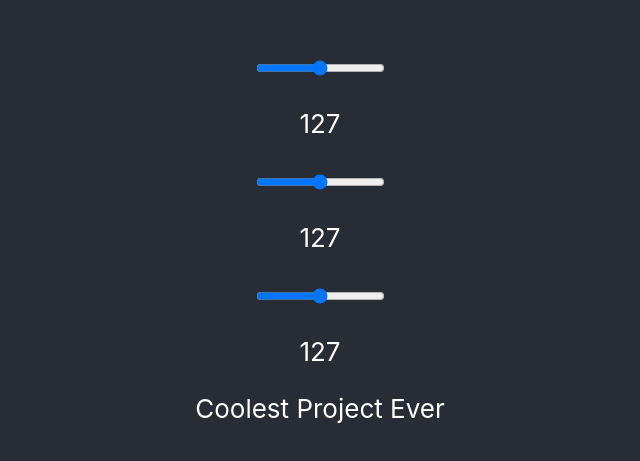
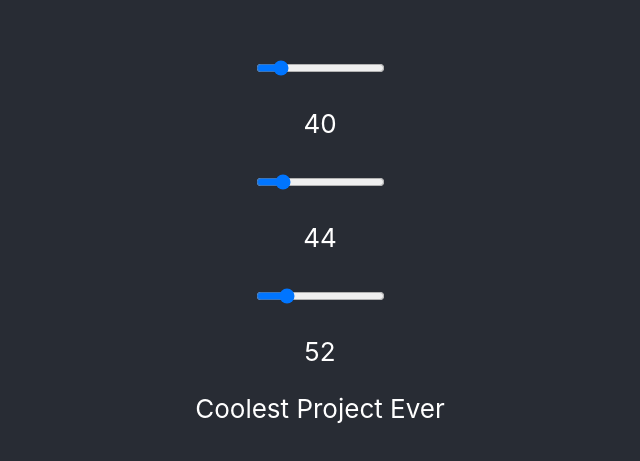
Before and after one commit to Noam-Bahar/color-slider, a React (Create React App) app: page / in a window 1280 px wide. Shown: the part 163-624 px from the top of the page, without its empty margins (320-960 px from the left). Built offline with nearby package versions, Linux system fonts and the light colour scheme.

Commit message:
feat: complete color sliders

```diff
--- a/src/App.css
+++ b/src/App.css
@@ -1,5 +1,6 @@
 .App {
-  text-align: center;background-color: #282c34;
+  text-align: center;
+  /* background-color: #282c34; */
   min-height: 100vh;  color: white;  font-size: calc(10px + 2vmin);
 display: flex;
   flex-direction: column;
--- a/src/App.js
+++ b/src/App.js
@@ -1,12 +1,17 @@
+import { useRecoilState, useRecoilValue } from 'recoil';
 import './App.css';
 import Slider from './components/Slider';
+import { blueState, colorState, greenState, redState } from './StateManager';
+import { rgbString } from './definitions';
 
 const App = () => {
+  const color = useRecoilValue(colorState);
+
   return (
-    <div className='App'>
-      <Slider key='slide-red' />
-      <Slider key='slide-green' />
-      <Slider key='slide-blue' />
+    <div className='App' style={{ backgroundColor: rgbString(color) }}>
+      <Slider key='slide-red' color={redState} />
+      <Slider key='slide-green' color={greenState} />
+      <Slider key='slide-blue' color={blueState} />
       <header className='App-header'>Coolest Project Ever</header>
     </div>
   );
--- a/src/StateManager.jsx
+++ b/src/StateManager.jsx
@@ -0,0 +1,27 @@
+import { atom, selector } from 'recoil';
+
+export const colorState = selector({
+  key: 'colorState',
+  get: ({ get }) => {
+    const r = get(redState);
+    const g = get(greenState);
+    const b = get(blueState);
+    return [r, g, b];
+  },
+});
+
+export const redState = atom({
+  key: 'redState',
+  default: 40,
+  // set: ({ set }) => set(colorState),
+});
+
+export const greenState = atom({
+  key: 'greenState',
+  default: 44,
+});
+
+export const blueState = atom({
+  key: 'blueState',
+  default: 52,
+});
--- a/src/components/Slider.jsx
+++ b/src/components/Slider.jsx
@@ -1,13 +1,9 @@
 import { useState } from 'react';
-
-const values = {
-  MIN: 0,
-  MID: 127,
-  MAX: 255,
-};
+import { useRecoilState } from 'recoil';
+import { values } from '../definitions';
 
 const Slider = (props) => {
-  const [value, setValue] = useState(values.MID);
+  const [value, setValue] = useRecoilState(props.color);
 
   return (
     <div className='slider'>
--- /dev/null
+++ b/src/definitions.js
@@ -0,0 +1,13 @@
+export const values = {
+  MIN: 0,
+  MID: 127,
+  MAX: 255,
+};
+
+export const rgbString = (colors) => {
+  const r = colors[0];
+  const g = colors[1];
+  const b = colors[2];
+
+  return `rgb(${r} ${g} ${b})`;
+};
--- a/src/index.js
+++ b/src/index.js
@@ -1,5 +1,6 @@
 import React from 'react';
 import ReactDOM from 'react-dom/client';
+import { RecoilRoot } from 'recoil';
 import './index.css';
 import App from './App';
 import reportWebVitals from './reportWebVitals';
@@ -7,7 +8,9 @@ import reportWebVitals from './reportWebVitals';
 const root = ReactDOM.createRoot(document.getElementById('root'));
 root.render(
   <React.StrictMode>
-    <App />
+    <RecoilRoot>
+      <App />
+    </RecoilRoot>
   </React.StrictMode>
 );
 
```
